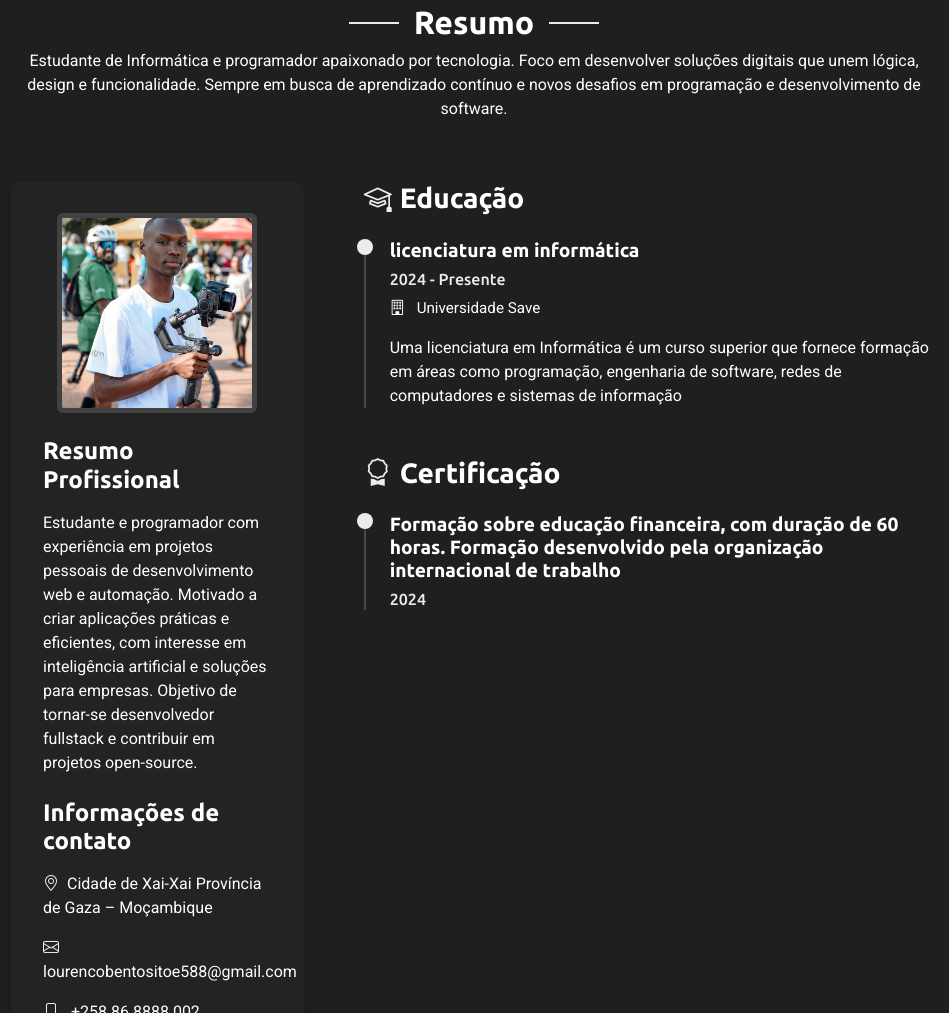
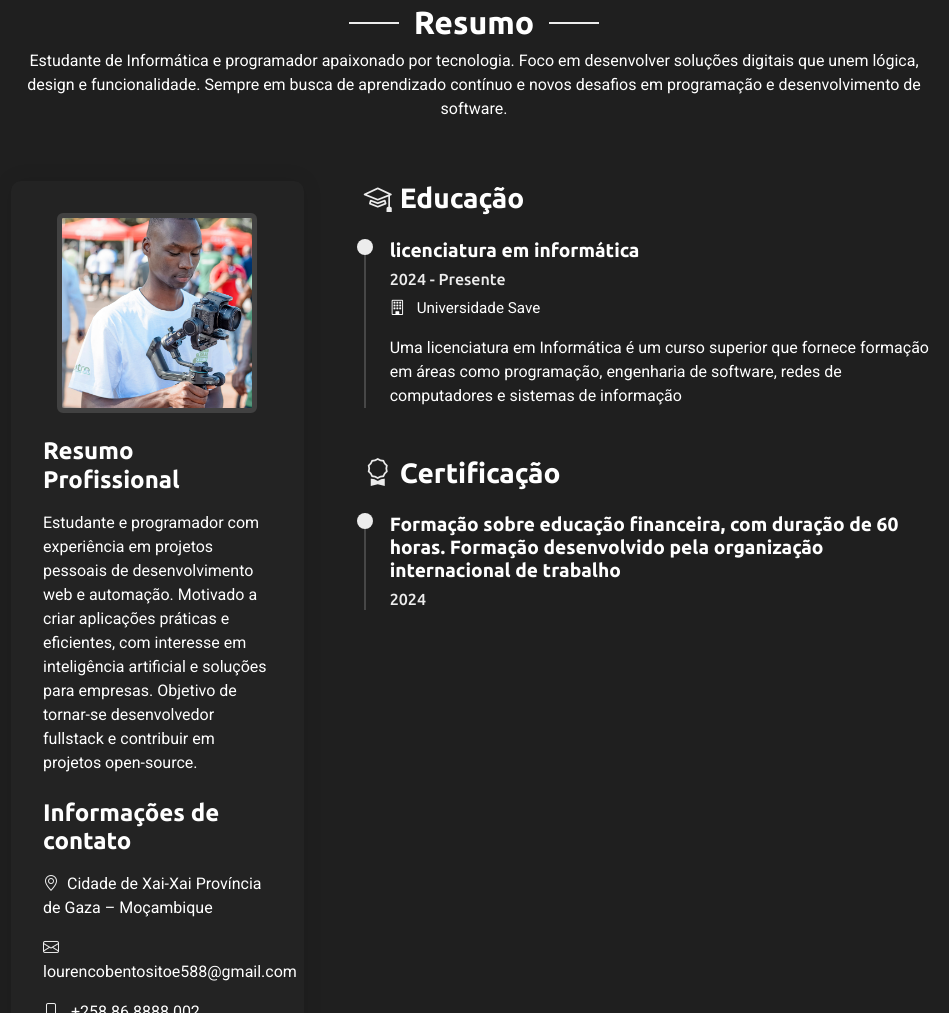
Before and after one commit to Lourencositoe/Louren-o-Sitoe-Portif-lio, a plain HTML site: page index.html in a window 1280 px wide. Shown: the part 2448-3461 px from the top of the page, without its empty margins (331-1280 px from the left). Drawn offline with nearby package versions, Linux system fonts and the light colour scheme.

Commit message:
Update index.html

```diff
--- a/index.html
+++ b/index.html
@@ -343,7 +343,7 @@ Universidade Universidade
           <div class="col-lg-4">
             <div class="resume-side" data-aos="fade-right" data-aos-delay="100">
               <div class="profile-img mb-4">
-                <img src="assets/img/DSC_98777.jpg" alt="Profile" class="img-fluid rounded">
+                <img src="assets/img/DSC_9876.jpg" alt="Profile" class="img-fluid rounded">
               </div>
 
               <h3>Resumo Profissional</h3>
```
